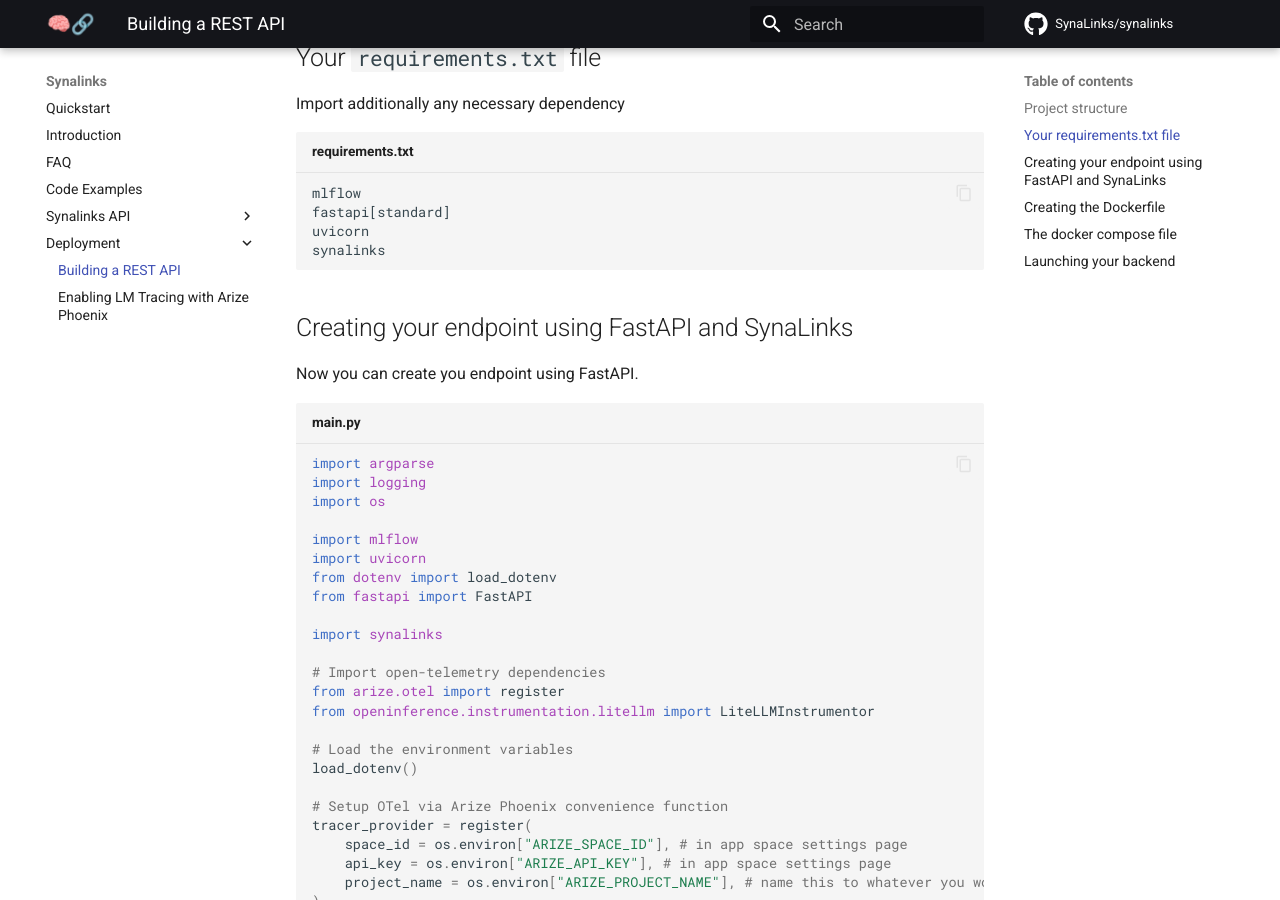
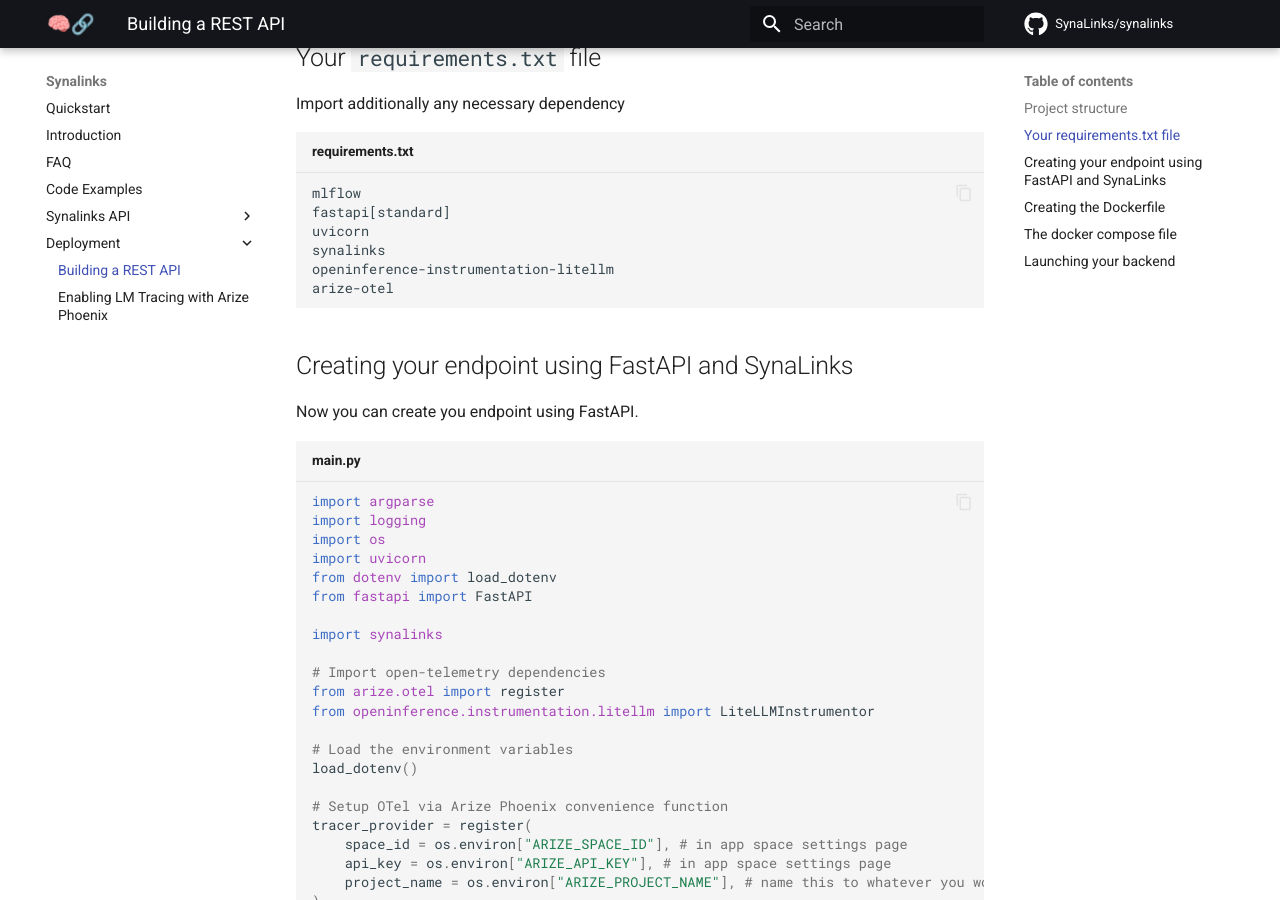
Before and after one commit to hanno-meister/synalinks, an MkDocs documentation site: the page built from docs/Deployment/Building a REST API.md, in a window 1280 px wide and 900 px high, scrolled down 811 px. Built offline with MkDocs 1.6.1 and Material for MkDocs 9.7.7, drawn with Linux system fonts in a browser that asks for light colours; comment, search, counter and statistics services are not loaded.

Commit message:
Fix typo

````diff
--- a/docs/Deployment/Building a REST API.md
+++ b/docs/Deployment/Building a REST API.md
@@ -36,6 +36,8 @@
 fastapi[standard]
 uvicorn
 synalinks
+openinference-instrumentation-litellm
+arize-otel
 ```
 
 ## Creating your endpoint using FastAPI and SynaLinks
@@ -46,8 +48,6 @@
 import argparse
 import logging
 import os
-
-import mlflow
 import uvicorn
 from dotenv import load_dotenv
 from fastapi import FastAPI
````
Also changed, not shown: docs/Deployment/Enabling LM Tracing.md (+1 -1 lines).
